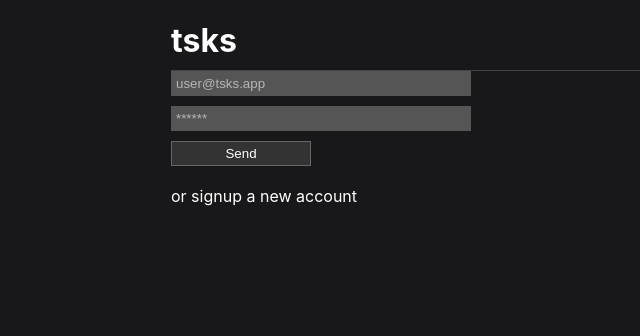
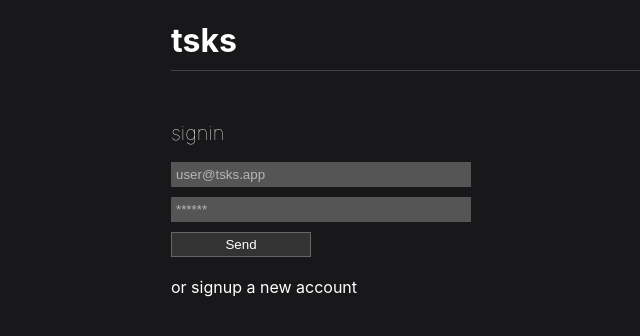
Before and after one commit to luanrv00/tsks, a Next.js app: page /signin in a window 1280 px wide. Shown: the top 336 px of the page, without its empty margins (19-659 px from the left). Built offline with nearby package versions, Linux system fonts and the light colour scheme; no server answers.

Commit message:
feat: renders subtitles for signup/signin

```diff
--- a/pages/signin.js
+++ b/pages/signin.js
@@ -1,7 +1,7 @@
 import React, {useState} from 'react'
 import {useRouter} from 'next/router'
 import Link from 'next/link'
-import {Layout, UserForm, FlashMessage, SpacerSmall} from '../components'
+import {Layout, UserForm, FlashMessage, SpacerSmall, Subtitle} from '../components'
 import {setCurrentUserAtBrowser, setCurrentAuthTokenAtBrowser} from '../utils'
 
 const API_URL = process.env.NEXT_PUBLIC_API_URL
@@ -34,6 +34,7 @@ export default function SignIn() {
   return (
     <Layout>
       <FlashMessage type='error' message={reqError} />
+      <Subtitle value='signin' />
       <UserForm handleSubmit={handleSubmit} />
       <SpacerSmall />
       <Link href='/signup'>or signup a new account</Link>
--- a/pages/signup.js
+++ b/pages/signup.js
@@ -1,7 +1,7 @@
 import React, {useState} from 'react'
 import {useRouter} from 'next/router'
 import Link from 'next/link'
-import {Layout, UserForm, FlashMessage, SpacerSmall} from '../components'
+import {Layout, UserForm, FlashMessage, SpacerSmall, Subtitle} from '../components'
 import {setCurrentUserAtBrowser, setCurrentAuthTokenAtBrowser} from '../utils'
 
 const API_URL = process.env.NEXT_PUBLIC_API_URL
@@ -34,6 +34,7 @@ export default function SignUp() {
   return (
     <Layout>
       <FlashMessage type='error' message={reqError} />
+      <Subtitle value='signup' />
       <UserForm handleSubmit={handleSubmit} />
       <SpacerSmall/>
       <Link href='/signin'>or signin to your account</Link>
```
